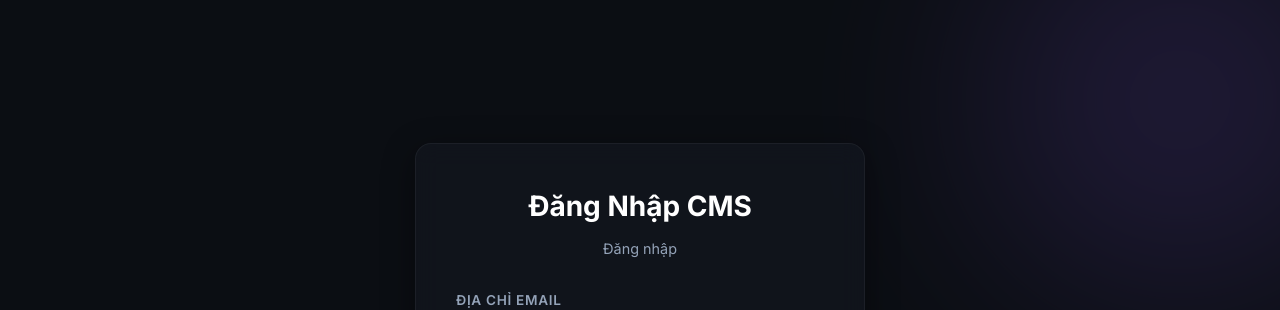
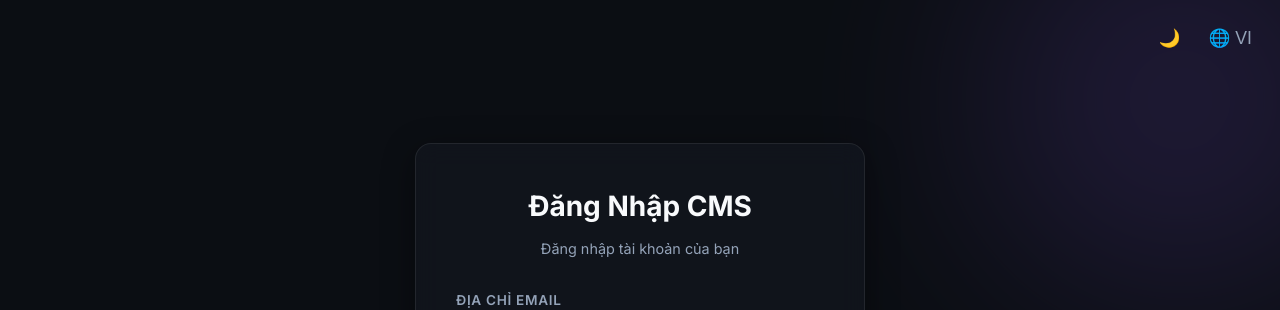
Before and after one commit to zinh8803/fe_cms, a Vue app: page /login in a window 1280 px wide. Shown: the top 310 px of the page. Built offline with nearby package versions, Linux system fonts and the light colour scheme; no server answers; the HTML template or start-up script is replaced by a standard one.

Commit message:
fix login

```diff
--- a/src/views/LoginView.vue
+++ b/src/views/LoginView.vue
@@ -2,9 +2,11 @@
 import { ref } from 'vue';
 import { useRouter } from 'vue-router';
 import { useAuthStore } from '../store/auth';
+import { useConfigStore } from '../store/config';
 
 const router = useRouter();
 const authStore = useAuthStore();
+const configStore = useConfigStore();
 
 const email = ref('');
 const password = ref('');
@@ -13,7 +15,7 @@ const loading = ref(false);
 
 const handleLogin = async () => {
   if (!email.value || !password.value) {
-    errorMessage.value = 'Vui lòng điền đầy đủ email và mật khẩu.';
+    errorMessage.value = configStore.lang === 'vi' ? 'Vui lòng điền đầy đủ email và mật khẩu.' : 'Please enter both email and password.';
     return;
   }
 
@@ -33,10 +35,10 @@ const handleLogin = async () => {
         router.push('/');
       }
     } else {
-      errorMessage.value = 'Đăng nhập thất bại. Vui lòng kiểm tra thông tin.';
+      errorMessage.value = configStore.lang === 'vi' ? 'Đăng nhập thất bại. Vui lòng kiểm tra thông tin.' : 'Login failed. Please check your credentials.';
     }
   } catch (err: any) {
-    errorMessage.value = err || 'Đăng nhập không thành công.';
+    errorMessage.value = err || (configStore.lang === 'vi' ? 'Đăng nhập không thành công.' : 'Login unsuccessful.');
   } finally {
     loading.value = false;
   }
@@ -45,6 +47,16 @@ const handleLogin = async () => {
 
 <template>
   <div class="login-page">
+    <!-- Top actions (Theme / Lang) -->
+    <div class="top-actions animate-fade-in">
+      <button @click="configStore.toggleTheme" class="icon-btn theme-btn" :title="configStore.theme === 'dark' ? (configStore.lang === 'vi' ? 'Chế độ sáng' : 'Light Mode') : (configStore.lang === 'vi' ? 'Chế độ tối' : 'Dark Mode')">
+        {{ configStore.theme === 'dark' ? '🌙' : '☀️' }}
+      </button>
+      <button @click="configStore.toggleLang" class="icon-btn lang-btn" :title="configStore.lang === 'vi' ? 'English' : 'Tiếng Việt'">
+        🌐 {{ configStore.lang === 'vi' ? 'VI' : 'EN' }}
+      </button>
+    </div>
+
     <div class="background-decorations">
       <div class="circle circle-1"></div>
       <div class="circle circle-2"></div>
@@ -52,8 +64,8 @@ const handleLogin = async () => {
 
     <div class="glass-card login-card animate-fade-in">
       <div class="card-header">
-        <h2 class="title">Đăng Nhập CMS</h2>
-        <p class="subtitle">Đăng nhập</p>
+        <h2 class="title">{{ configStore.lang === 'vi' ? 'Đăng Nhập CMS' : 'CMS Sign In' }}</h2>
+        <p class="subtitle">{{ configStore.lang === 'vi' ? 'Đăng nhập tài khoản của bạn' : 'Sign in to your account' }}</p>
       </div>
 
       <form @submit.prevent="handleLogin" class="login-form">
@@ -62,7 +74,7 @@ const handleLogin = async () => {
         </div>
 
         <div class="form-group">
-          <label class="form-label" for="email">Địa chỉ Email</label>
+          <label class="form-label" for="email">{{ configStore.lang === 'vi' ? 'Địa chỉ Email' : 'Email Address' }}</label>
           <input
             type="email"
             id="email"
@@ -75,7 +87,7 @@ const handleLogin = async () => {
         </div>
 
         <div class="form-group">
-          <label class="form-label" for="password">Mật khẩu</label>
+          <label class="form-label" for="password">{{ configStore.lang === 'vi' ? 'Mật khẩu' : 'Password' }}</label>
           <input
             type="password"
             id="password"
@@ -88,13 +100,13 @@ const handleLogin = async () => {
         </div>
 
         <button type="submit" class="btn btn-primary btn-block" :disabled="loading">
-          {{ loading ? 'Đang xác thực...' : 'Đăng nhập' }}
+          {{ loading ? (configStore.lang === 'vi' ? 'Đang xác thực...' : 'Authenticating...') : (configStore.lang === 'vi' ? 'Đăng nhập' : 'Sign In') }}
         </button>
 
         <div class="auth-helper-links">
-          <router-link to="/register">Chưa có tài khoản? Đăng ký</router-link>
+          <router-link to="/register">{{ configStore.lang === 'vi' ? 'Chưa có tài khoản? Đăng ký' : 'No account? Register' }}</router-link>
           <span class="divider">|</span>
-          <router-link to="/">Về trang chủ</router-link>
+          <router-link to="/">{{ configStore.lang === 'vi' ? 'Về trang chủ' : 'Back to Home' }}</router-link>
         </div>
       </form>
     </div>
@@ -111,6 +123,35 @@ const handleLogin = async () => {
   position: relative;
   overflow: hidden;
   padding: 20px;
+}
+
+/* Top Actions bar styling */
+.top-actions {
+  position: absolute;
+  top: 20px;
+  right: 20px;
+  display: flex;
+  gap: 12px;
+  z-index: 100;
+}
+
+.icon-btn {
+  background: transparent;
+  border: none;
+  font-size: 1.1rem;
+  color: hsl(var(--text-secondary));
+  cursor: pointer;
+  padding: 8px;
+  display: flex;
+  align-items: center;
+  justify-content: center;
+  border-radius: 50%;
+  transition: all 0.2s ease;
+}
+
+.icon-btn:hover {
+  background-color: hsl(var(--bg-surface-elevated));
+  color: hsl(var(--text-primary));
 }
 
 /* Background Glowing Circles */
@@ -152,7 +193,7 @@ const handleLogin = async () => {
   max-width: 450px;
   padding: 40px;
   z-index: 10;
-  border-color: rgba(255, 255, 255, 0.05);
+  border-color: var(--border-light);
 }
 
 .card-header {
@@ -163,7 +204,7 @@ const handleLogin = async () => {
 .title {
   font-size: 1.75rem;
   font-weight: 700;
-  color: white;
+  color: hsl(var(--text-primary));
   margin-bottom: 8px;
 }
 
--- a/src/views/RegisterView.vue
+++ b/src/views/RegisterView.vue
@@ -2,9 +2,11 @@
 import { ref } from 'vue';
 import { useRouter } from 'vue-router';
 import { useAuthStore } from '../store/auth';
+import { useConfigStore } from '../store/config';
 
 const router = useRouter();
 const authStore = useAuthStore();
+const configStore = useConfigStore();
 
 const username = ref('');
 const email = ref('');
@@ -15,7 +17,7 @@ const loading = ref(false);
 
 const handleRegister = async () => {
   if (!username.value || !email.value || !password.value) {
-    errorMessage.value = 'Vui lòng điền đầy đủ tất cả các trường.';
+    errorMessage.value = configStore.lang === 'vi' ? 'Vui lòng điền đầy đủ tất cả các trường.' : 'Please fill in all fields.';
     return;
   }
 
@@ -31,15 +33,15 @@ const handleRegister = async () => {
     });
 
     if (success) {
-      successMessage.value = 'Đăng ký tài khoản thành công! Đang chuyển hướng...';
+      successMessage.value = configStore.lang === 'vi' ? 'Đăng ký tài khoản thành công! Đang chuyển hướng...' : 'Registration successful! Redirecting...';
       setTimeout(() => {
         router.push('/');
       }, 1500);
     } else {
-      errorMessage.value = 'Đăng ký tài khoản thất bại. Vui lòng thử lại.';
+      errorMessage.value = configStore.lang === 'vi' ? 'Đăng ký tài khoản thất bại. Vui lòng thử lại.' : 'Registration failed. Please try again.';
     }
   } catch (err: any) {
-    errorMessage.value = err || 'Đăng ký không thành công.';
+    errorMessage.value = err || (configStore.lang === 'vi' ? 'Đăng ký không thành công.' : 'Registration unsuccessful.');
   } finally {
     loading.value = false;
   }
@@ -48,6 +50,16 @@ const handleRegister = async () => {
 
 <template>
   <div class="register-page">
+    <!-- Top actions (Theme / Lang) -->
+    <div class="top-actions animate-fade-in">
+      <button @click="configStore.toggleTheme" class="icon-btn theme-btn" :title="configStore.theme === 'dark' ? (configStore.lang === 'vi' ? 'Chế độ sáng' : 'Light Mode') : (configStore.lang === 'vi' ? 'Chế độ tối' : 'Dark Mode')">
+        {{ configStore.theme === 'dark' ? '🌙' : '☀️' }}
+      </button>
+      <button @click="configStore.toggleLang" class="icon-btn lang-btn" :title="configStore.lang === 'vi' ? 'English' : 'Tiếng Việt'">
+        🌐 {{ configStore.lang === 'vi' ? 'VI' : 'EN' }}
+      </button>
+    </div>
+
     <div class="background-decorations">
       <div class="circle circle-1"></div>
       <div class="circle circle-2"></div>
@@ -55,8 +67,8 @@ const handleRegister = async () => {
 
     <div class="glass-card register-card animate-fade-in">
       <div class="card-header">
-        <h2 class="title">Đăng Ký Tài Khoản</h2>
-        <p class="subtitle">Tạo tài khoản để tham gia bình luận các bài viết</p>
+        <h2 class="title">{{ configStore.lang === 'vi' ? 'Đăng Ký Tài Khoản' : 'Create Account' }}</h2>
+        <p class="subtitle">{{ configStore.lang === 'vi' ? 'Tạo tài khoản để tham gia bình luận các bài viết' : 'Create an account to join comments on articles' }}</p>
       </div>
 
       <form @submit.prevent="handleRegister" class="register-form">
@@ -69,7 +81,7 @@ const handleRegister = async () => {
         </div>
 
         <div class="form-group">
-          <label class="form-label" for="username">Tên hiển thị (Tài khoản)</label>
+          <label class="form-label" for="username">{{ configStore.lang === 'vi' ? 'Tên hiển thị (Tài khoản)' : 'Display Name (Username)' }}</label>
           <input
             type="text"
             id="username"
@@ -82,7 +94,7 @@ const handleRegister = async () => {
         </div>
 
         <div class="form-group">
-          <label class="form-label" for="email">Địa chỉ Email</label>
+          <label class="form-label" for="email">{{ configStore.lang === 'vi' ? 'Địa chỉ Email' : 'Email Address' }}</label>
           <input
             type="email"
             id="email"
@@ -95,7 +107,7 @@ const handleRegister = async () => {
         </div>
 
         <div class="form-group">
-          <label class="form-label" for="password">Mật khẩu</label>
+          <label class="form-label" for="password">{{ configStore.lang === 'vi' ? 'Mật khẩu' : 'Password' }}</label>
           <input
             type="password"
             id="password"
@@ -108,13 +120,13 @@ const handleRegister = async () => {
         </div>
 
         <button type="submit" class="btn btn-primary btn-block" :disabled="loading">
-          {{ loading ? 'Đang đăng ký...' : 'Đăng ký ngay' }}
+          {{ loading ? (configStore.lang === 'vi' ? 'Đang đăng ký...' : 'Registering...') : (configStore.lang === 'vi' ? 'Đăng ký ngay' : 'Register Now') }}
         </button>
 
         <div class="auth-helper-links">
-          <router-link to="/login">Đã có tài khoản? Đăng nhập</router-link>
+          <router-link to="/login">{{ configStore.lang === 'vi' ? 'Đã có tài khoản? Đăng nhập' : 'Already have an account? Sign In' }}</router-link>
           <span class="divider">|</span>
-          <router-link to="/">Về trang chủ</router-link>
+          <router-link to="/">{{ configStore.lang === 'vi' ? 'Về trang chủ' : 'Back to Home' }}</router-link>
         </div>
       </form>
     </div>
@@ -131,6 +143,35 @@ const handleRegister = async () => {
   position: relative;
   overflow: hidden;
   padding: 20px;
+}
+
+/* Top Actions bar styling */
+.top-actions {
+  position: absolute;
+  top: 20px;
+  right: 20px;
+  display: flex;
+  gap: 12px;
+  z-index: 100;
+}
+
+.icon-btn {
+  background: transparent;
+  border: none;
+  font-size: 1.1rem;
+  color: hsl(var(--text-secondary));
+  cursor: pointer;
+  padding: 8px;
+  display: flex;
+  align-items: center;
+  justify-content: center;
+  border-radius: 50%;
+  transition: all 0.2s ease;
+}
+
+.icon-btn:hover {
+  background-color: hsl(var(--bg-surface-elevated));
+  color: hsl(var(--text-primary));
 }
 
 /* Background Glowing Circles */
@@ -172,7 +213,7 @@ const handleRegister = async () => {
   max-width: 450px;
   padding: 40px;
   z-index: 10;
-  border-color: rgba(255, 255, 255, 0.05);
+  border-color: var(--border-light);
 }
 
 .card-header {
@@ -183,7 +224,7 @@ const handleRegister = async () => {
 .title {
   font-size: 1.75rem;
   font-weight: 700;
-  color: white;
+  color: hsl(var(--text-primary));
   margin-bottom: 8px;
 }
 
```
